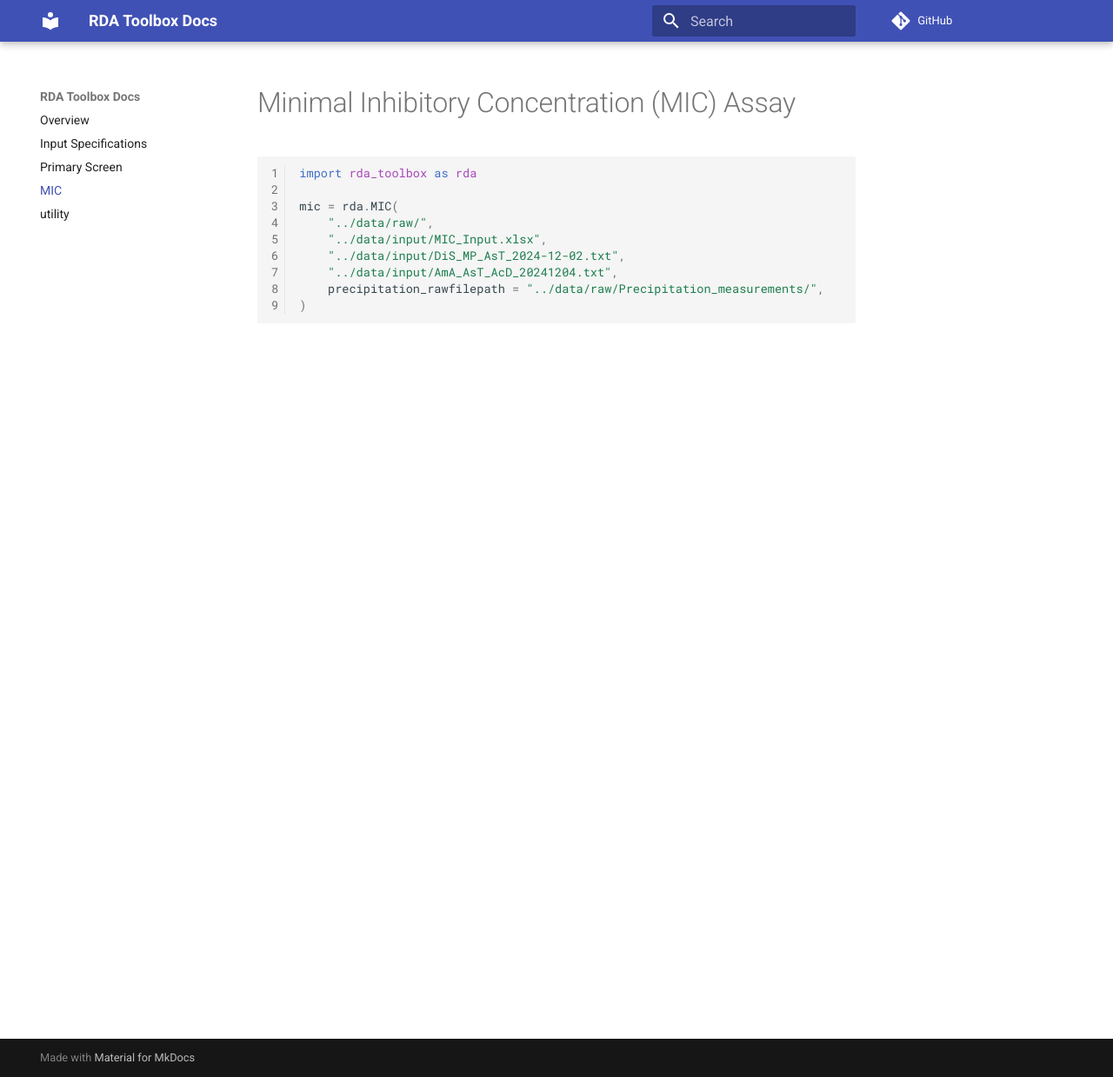
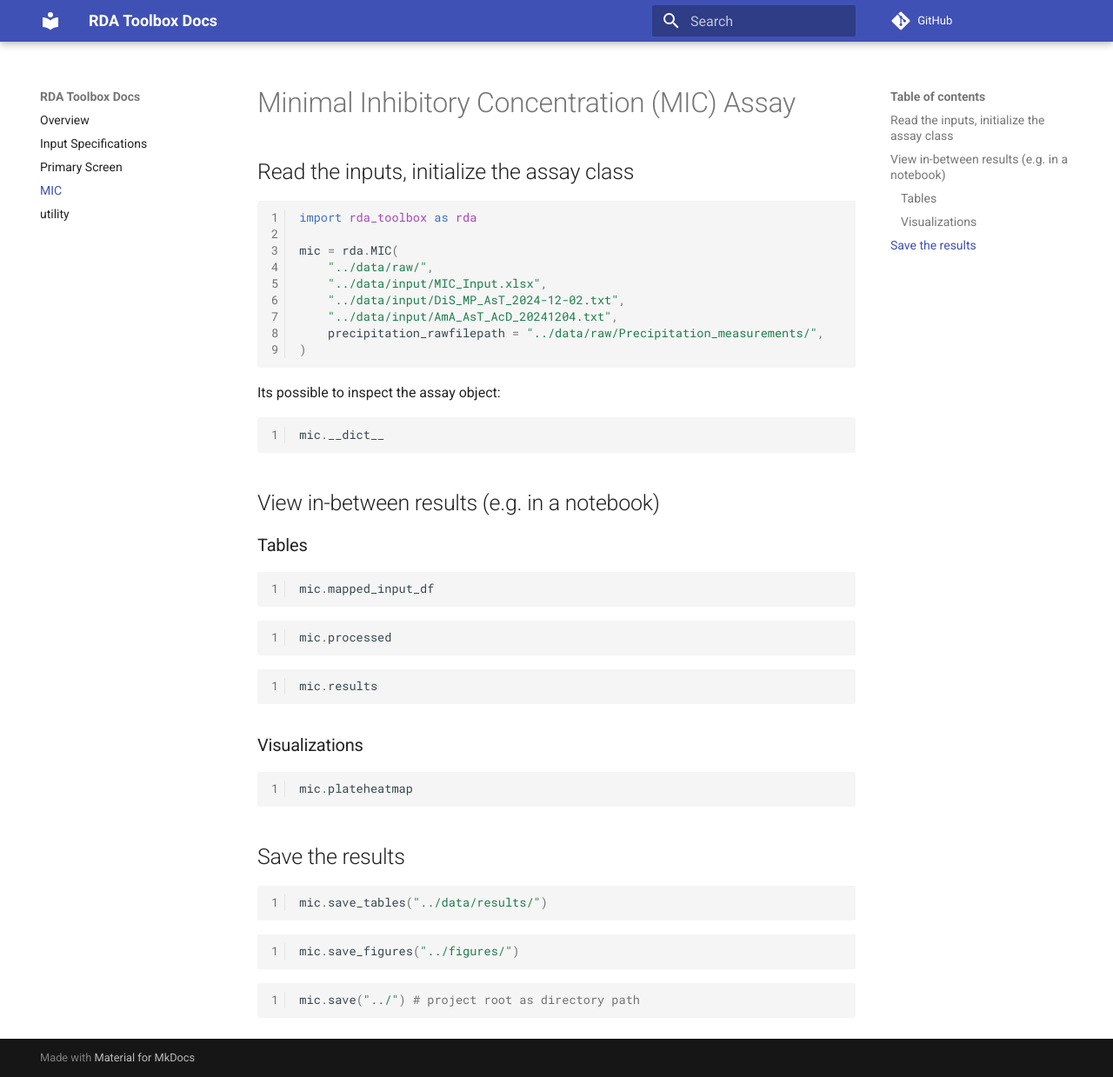
Before and after one commit to Robotic-Discovery-of-Antiinfectives/rda-toolbox, an MkDocs documentation site: the page built from docs/mic.md, in a window 1280 px wide and 1239 px high. Shown: the whole window at 87% size. Built offline with MkDocs 1.6.1 and Material for MkDocs 9.7.7, drawn with Linux system fonts in a browser that asks for light colours; comment, search, counter and statistics services are not loaded.

Commit message:
write preliminary docs for MIC assay, has to be implemented yet

````diff
--- a/docs/mic.md
+++ b/docs/mic.md
@@ -1,5 +1,7 @@
 # Minimal Inhibitory Concentration (MIC) Assay
 
+
+## Read the inputs, initialize the assay class
 
 ```Python
 import rda_toolbox as rda
@@ -12,3 +14,45 @@ mic = rda.MIC(
     precipitation_rawfilepath = "../data/raw/Precipitation_measurements/",
 )
 ```
+
+Its possible to inspect the assay object:
+
+```Python
+mic.__dict__
+```
+
+## View in-between results (e.g. in a notebook)
+
+### Tables
+
+```Python
+mic.mapped_input_df
+```
+
+```Python
+mic.processed
+```
+
+```Python
+mic.results
+```
+
+### Visualizations
+
+```Python
+mic.plateheatmap
+```
+
+## Save the results
+
+```Python
+mic.save_tables("../data/results/")
+```
+
+```Python
+mic.save_figures("../figures/")
+```
+
+```Python
+mic.save("../") # project root as directory path
+```
````
